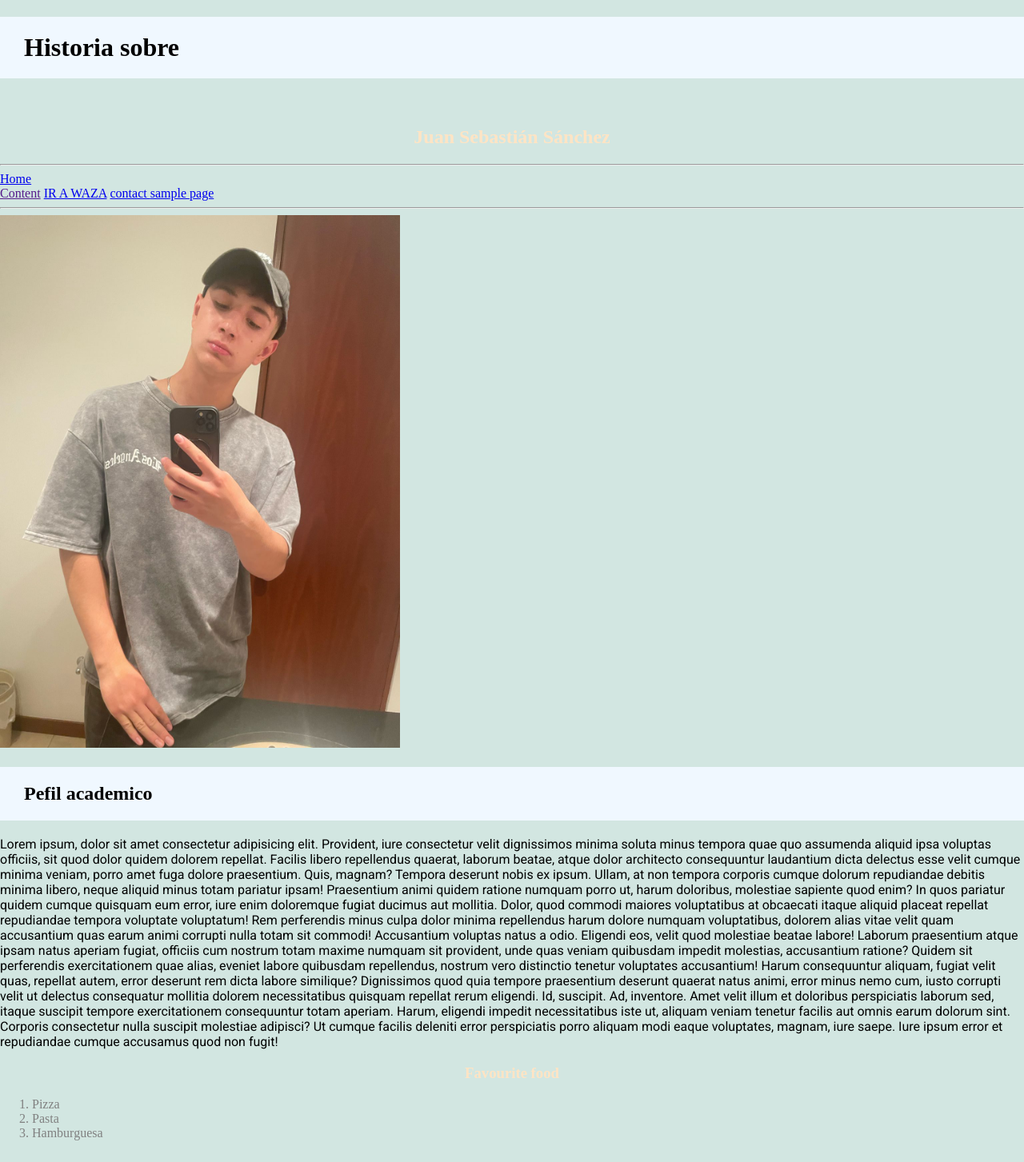
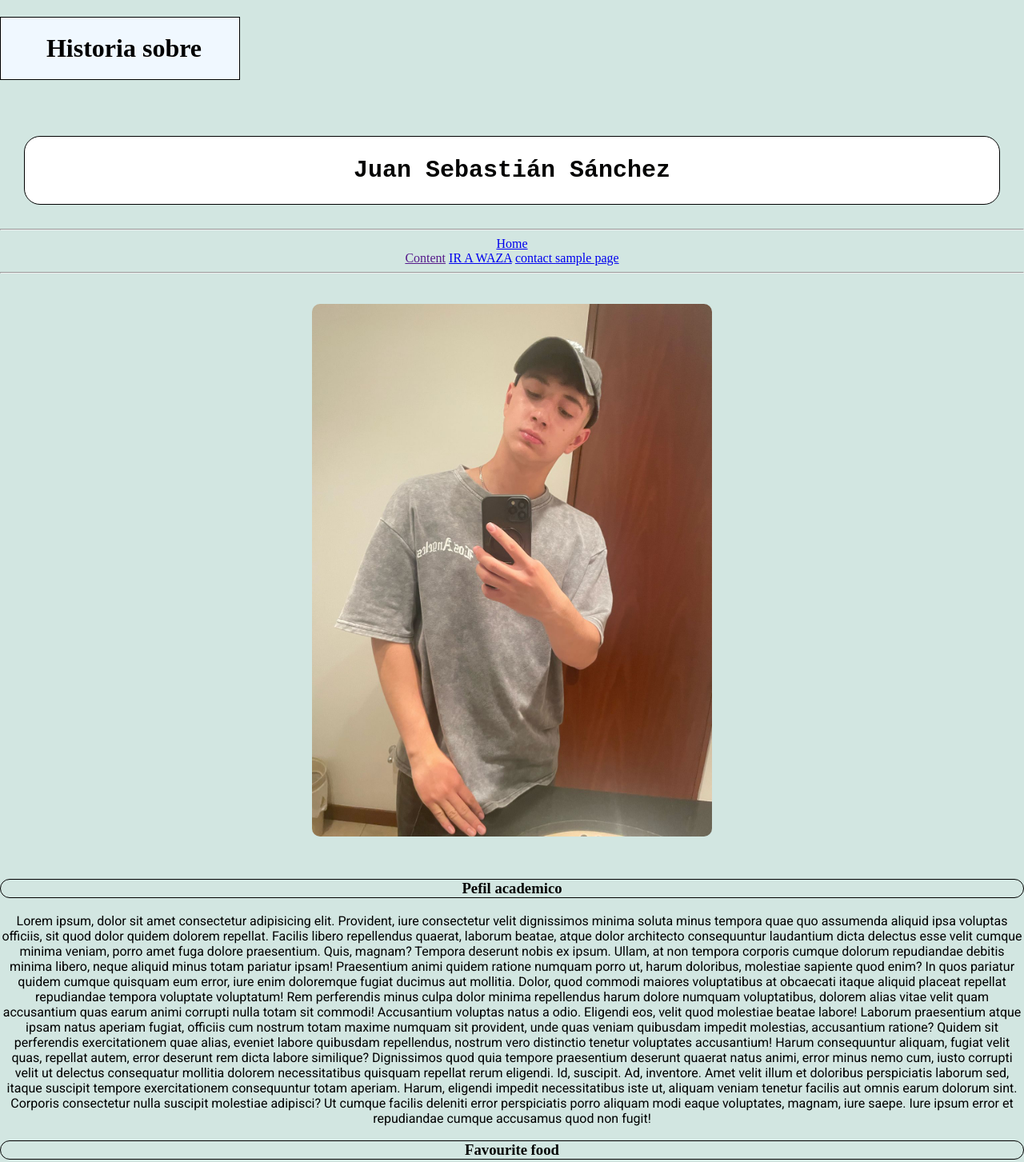
Before and after one commit to JuanSebs2/BIT-website, a plain HTML site: page workshops/html-css/index.html in a window 1280 px wide. Shown: the top 1453 px of the page at 80% size. Drawn offline with Linux system fonts and the light colour scheme.

Commit message:
third commit

```diff
--- a/workshops/html-css/css/color.css
+++ b/workshops/html-css/css/color.css
@@ -11,18 +11,34 @@ body {
     background-color: rgb(210, 230, 225);
     margin: 0;
     color: gray;
+    text-align: center;
 }
 
 h1 {
+    border: 1px solid black;
     background-color: aliceblue;
     color: black;
     padding: 20px;
     padding-left: 30px;
+    width: 300px;
 }
 
-h2,h3,h4,h5,h6 {
-    color:bisque;
+.text-juan {
+    color: rgb(4, 4, 3);
+    background-color: white;
+    text-align: center;
+    font-size: 20px;
+    font-family: 'Courier New', Courier, monospace;
+    border: black solid 1px;
+    border-radius: 20px;
+    margin: 30px;
+}
+
+h3,h4,h5,h6 {
+    color:rgb(4, 4, 3);
     text-align: center;;
+    border: black solid 1px;
+    border-radius: 20px;
 }
 
 table {
@@ -37,3 +53,9 @@ tr {
 th,td {
     padding: 20px;
 }
+
+.photo-juan {
+    border-radius: 10px;
+    margin: 30px;
+    align-items: end;
+}
--- a/workshops/html-css/index.html
+++ b/workshops/html-css/index.html
@@ -51,7 +51,9 @@
             <h1>Historia sobre</h1>
         </div>
         <br>
+        <div class="text-juan">
         <h2> Juan Sebastián Sánchez</h1>
+        </div>
     </header>
     <hr>
     <nav>
@@ -66,10 +68,12 @@
 
     <main>
         <section>
-            <img src="./assets/WhatsApp Image 2025-03-13 at 7.54.44 PM (1).jpeg" alt="pepita's photo" width="500">
+            <div>
+                <img class="photo-juan"src="./assets/WhatsApp Image 2025-03-13 at 7.54.44 PM (1).jpeg" alt="pepita's photo" width="500">
+            </div>
         </section>
         <SECtion id="SEXXION">
-            <h1>Pefil academico</h1>
+            <h3>Pefil academico</h3>
             <p class="text-3">Lorem ipsum, dolor sit amet consectetur adipisicing elit. Provident, iure consectetur velit dignissimos
                 minima soluta minus tempora quae quo assumenda aliquid ipsa voluptas officiis, sit quod dolor quidem
                 dolorem repellat.
```
Also changed, not shown: 2 other files.
